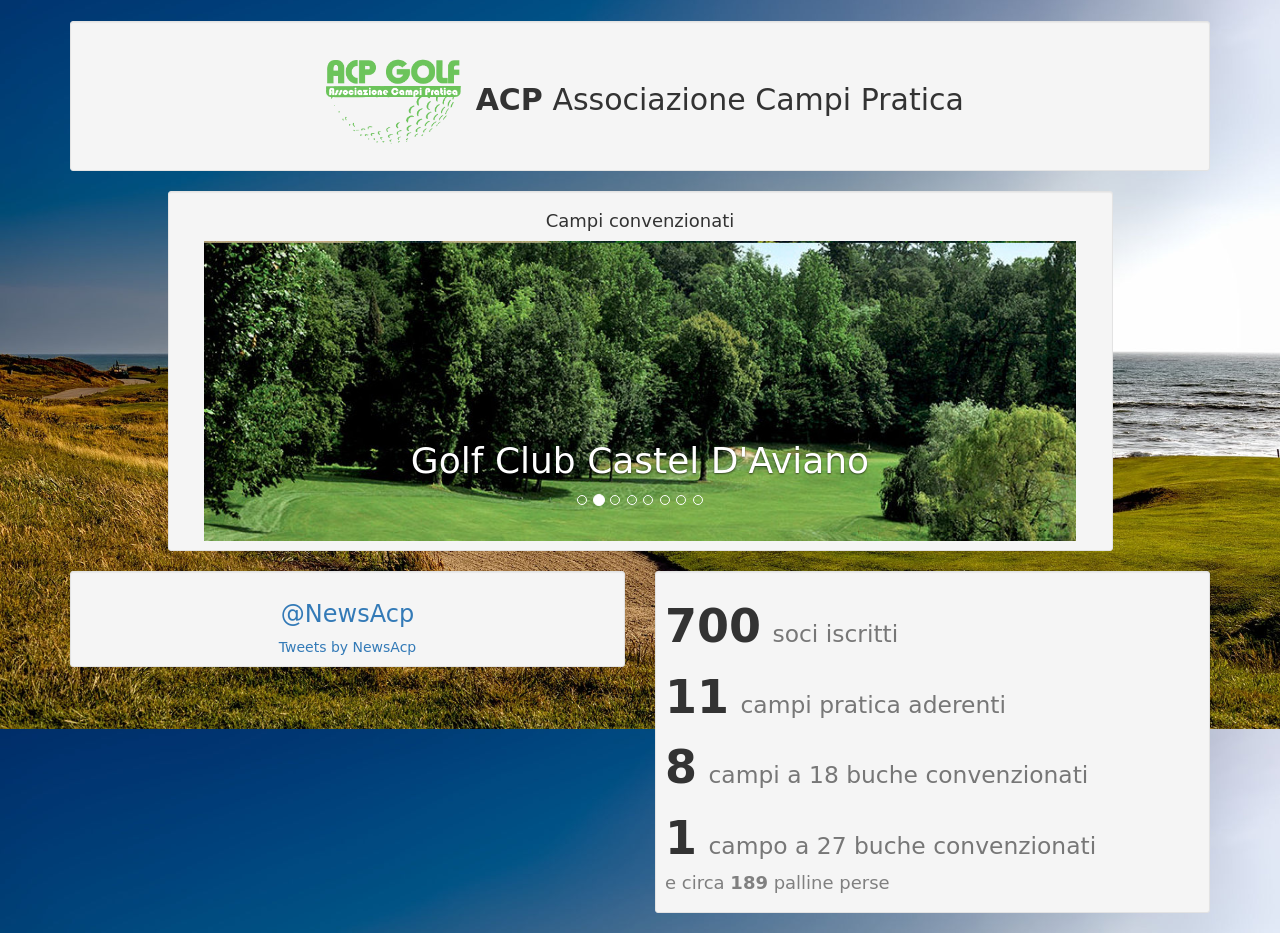
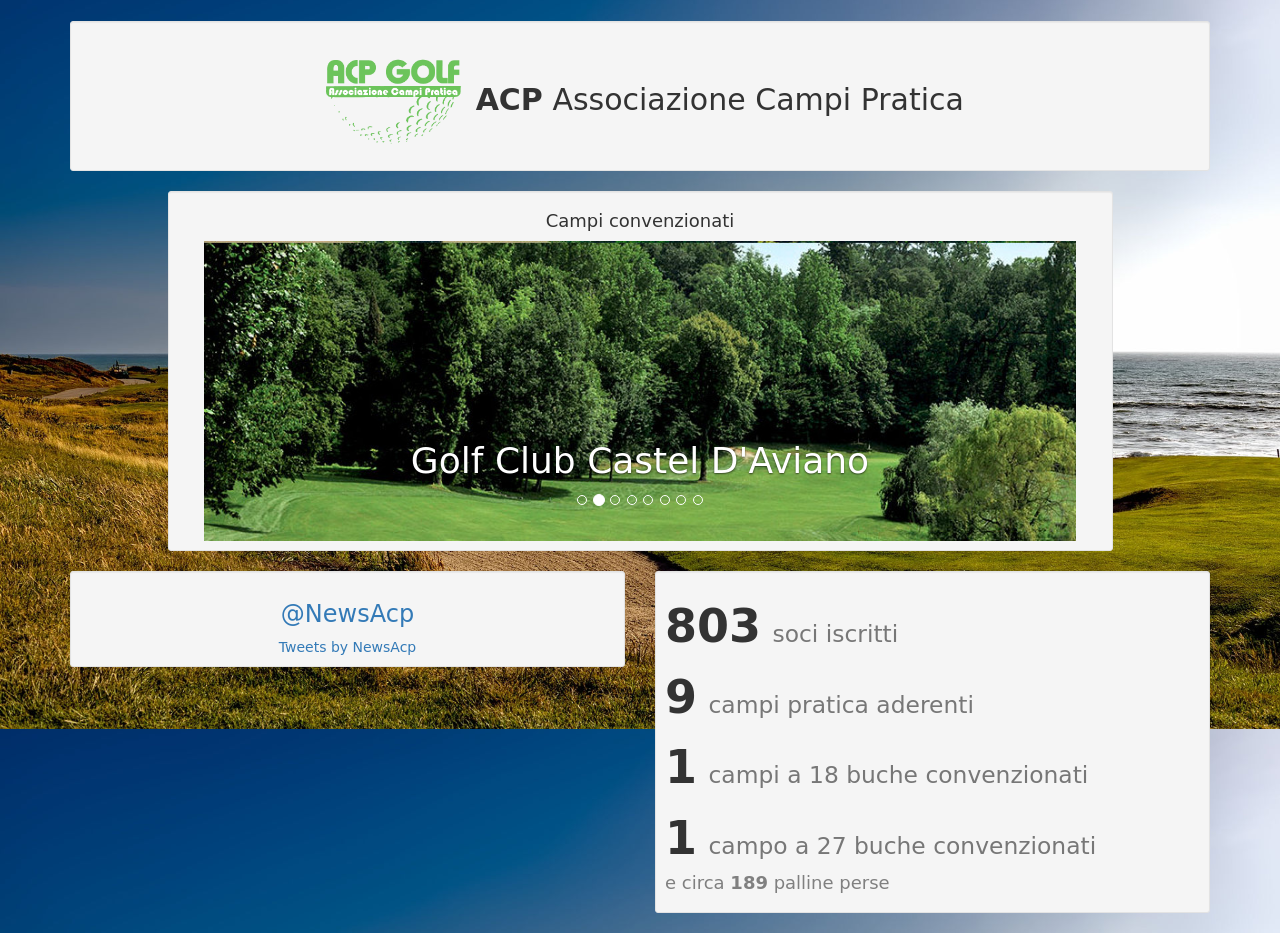
Before and after one commit to atropo/acp, a website: page app/index.html at #!/home in a window 1280 px wide. Shown: the part 71-1004 px from the top of the page. Drawn offline with nearby package versions, Linux system fonts and the light colour scheme; files that its build step writes are made by us from their sources; files whose address does not match are found by name; a web font is replaced by a local one.

Commit message:
Aggiornamento numeri ACP

```diff
--- a/app/home/home.html
+++ b/app/home/home.html
@@ -105,9 +105,9 @@
 		</div>
 		<div class="col-sm-6">
 			<div class="well well-sm transparent">
-				<h1><strong><span class="big" count-to="700" value="1" duration="3"></span></strong> <small>soci iscritti</small></h1>
-				<h1><strong><span class="big" count-to="11" value="1" duration="1"></span></strong> <small>campi pratica aderenti</small></h1>
-				<h1><strong><span class="big" count-to="8" value="1" duration="1"></span></strong> <small>campi a 18 buche convenzionati</small></h1>
+				<h1><strong><span class="big" count-to="803" value="1" duration="3"></span></strong> <small>soci iscritti</small></h1>
+				<h1><strong><span class="big" count-to="9" value="1" duration="1"></span></strong> <small>campi pratica aderenti</small></h1>
+				<h1><strong><span class="big" count-to="1" value="1" duration="1"></span></strong> <small>campi a 18 buche convenzionati</small></h1>
 				<h1><strong><span class="big" count-to="1" value="1" duration="1"></span></strong> <small>campo a 27 buche convenzionati</small></h1>
 				 <h4 style="color:grey"> e circa <strong><span count-to="751" value="187" duration="1800"></span></strong> palline perse</h4>
 			</div>
```
